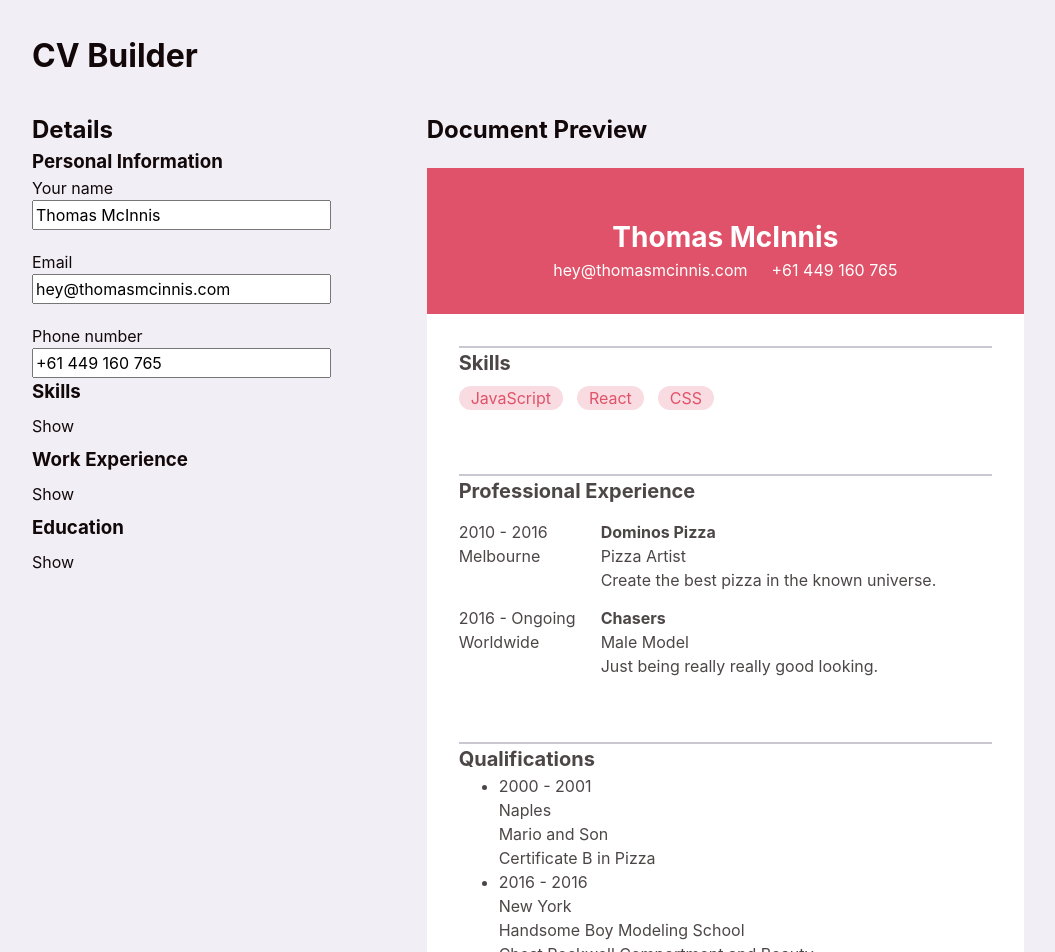
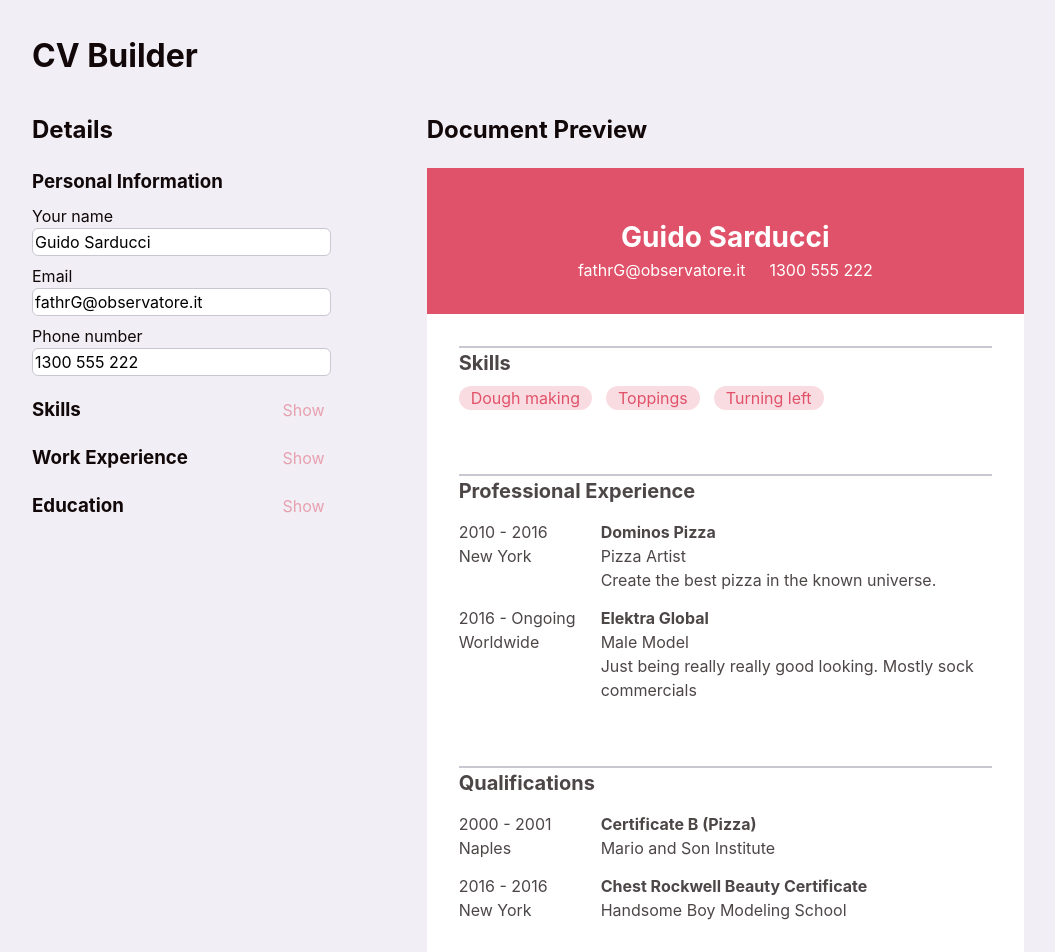
Before and after one commit to thomasmcinnis/odin-cv, a React (Vite) app: page / in a window 1280 px wide. Shown: the top 952 px of the page, without its empty margins (112-1167 px from the left). Built offline with nearby package versions, Linux system fonts and the light colour scheme.

Commit message:
Update styling

```diff
--- a/src/App.jsx
+++ b/src/App.jsx
@@ -11,15 +11,15 @@ import { EducationForm } from "./components/form-education";
 import { initialCourses } from "./model/courses";
 
 const initialDetails = {
-    name: 'Thomas McInnis',
-    email: 'hey@thomasmcinnis.com',
-    phone: '+61 449 160 765'
+    name: 'Guido Sarducci',
+    email: 'fathrG@observatore.it',
+    phone: '1300 555 222'
 }
 
 const initialSkills = [
-    { id: 0, name: 'JavaScript' },
-    { id: 1, name: 'React' },
-    { id: 2, name: 'CSS' },
+    { id: 0, name: 'Dough making' },
+    { id: 1, name: 'Toppings' },
+    { id: 2, name: 'Turning left' },
 ]
 
 function App() {
--- a/src/components/form-education.jsx
+++ b/src/components/form-education.jsx
@@ -75,10 +75,13 @@ export function EducationForm({ education, setEducation }) {
                 {education && education.map(course => (
                     <li key={course.id}>
                         {course.title}
-                        <button onClick={e => handleDelete(e, course.id)}
-                        >Delete</button>
-                        <button onClick={e => handleEdit(e, course)}
-                        >Edit</button>
+                        <span className="itemButtons">
+                            <button onClick={e => handleDelete(e, course.id)}
+                            >Delete</button>
+                            /
+                            <button onClick={e => handleEdit(e, course)}
+                            >Edit</button>
+                        </span>
                     </li>
                 ))}
             </ul>
--- a/src/components/form-roles.jsx
+++ b/src/components/form-roles.jsx
@@ -77,10 +77,13 @@ export function RolesForm({ roles, setRoles }) {
                 {roles && roles.map(role => (
                     <li key={role.id}>
                         {role.title}
-                        <button onClick={e => handleDelete(e, role.id)}
-                        >Delete</button>
-                        <button onClick={e => handleEdit(e, role)}
-                        >Edit</button>
+                        <span className="itemButtons">
+                            <button onClick={e => handleDelete(e, role.id)}
+                            >Delete</button>
+                            /
+                            <button onClick={e => handleEdit(e, role)}
+                            >Edit</button>
+                        </span>
                     </li>
                 ))}
             </ul>
--- a/src/components/form.jsx
+++ b/src/components/form.jsx
@@ -57,6 +57,7 @@ export function SkillsForm({ skills, setSkills }) {
         <form>
             <div>
                 <label htmlFor="skill">Add skill</label>
+                <div className="skillInput">
                     <input
                         type="text"
                         name="skill"
@@ -64,7 +65,6 @@ export function SkillsForm({ skills, setSkills }) {
                         value={name}
                         onChange={e => setName(e.target.value)}
                     />
-                <p>{name}</p>
                     <button onClick={(e) => {
                         e.preventDefault();
                         setSkills([
@@ -74,6 +74,7 @@ export function SkillsForm({ skills, setSkills }) {
                         setName('');
                     }}
                     >Add</button>
+                </div>
             </div>
             <ul>
                 {skills && skills.map(skill => (
--- a/src/components/panel.jsx
+++ b/src/components/panel.jsx
@@ -1,12 +1,11 @@
 export default function Panel({ title, children, isActive, onShow }) {
     return (
         <section className="panel">
-            <h3>{title}</h3>
-            {isActive ? (
-                <>{children}</>
-            ) : (
-                <button onClick={onShow}>Show</button>
-            )}
+            <div className="panelHeader">
+                <h3>{title}</h3>
+                {!isActive && <button onClick={onShow}>Show</button>}
+            </div>
+            {isActive && <>{children}</>}
         </section>
     )
 }
--- a/src/components/preview.jsx
+++ b/src/components/preview.jsx
@@ -41,7 +41,7 @@ export function RolesSection({ roles }) {
     return (
         <div className="pageSection">
             <p className="sectionTitle">Professional Experience</p>
-            <ul className="rolesList">
+            <ul className="previewList">
                 {roles && roles.map((role) => {
                     return (
                         <li key={role.id}>
@@ -50,7 +50,7 @@ export function RolesSection({ roles }) {
                                 <p>{role.location}</p>
                             </div>
                             <div>
-                                <p className="roleCompany">{role.company}</p>
+                                <p className="itemHeadline">{role.company}</p>
                                 <p>{role.title}</p>
                                 <p>{role.description}</p>
                             </div>
@@ -66,7 +66,7 @@ export function EducationSection({ courses }) {
     return (
         <div className="pageSection">
             <p className="sectionTitle">Qualifications</p>
-            <ul className="coursesList">
+            <ul className="previewList">
                 {courses && courses.map((course) => {
                     return (
                         <li key={course.id}>
@@ -75,8 +75,8 @@ export function EducationSection({ courses }) {
                                 <p>{course.location}</p>
                             </div>
                             <div>
-                                <p className="courseSchool">{course.school}</p>
-                                <p>{course.title}</p>
+                                <p className="itemHeadline">{course.title}</p>
+                                <p>{course.school}</p>
                             </div>
                         </li>
                     )
--- a/src/index.css
+++ b/src/index.css
@@ -105,37 +105,77 @@ main {
     margin-top: 2rem;
 }
 
-form,
+.formSection,
 .preview {
     display: flex;
     flex-direction: column;
     gap: 1.25rem;
 }
 
-form > section {
+form {
     display: flex;
     flex-direction: column;
-    gap: 0.825rem;
+    gap: 0.5rem;
+    margin-top: 0.5rem;
+}
+
+ul {
+    list-style: none;
+    padding-left: 0;
 }
 
 label {
     display: block;
 }
 
-input {
-    width: 100%;
-}
-
 button {
-    padding: 0.5rem 0;
     color: hsl(var(--txt));
     background: none;
-    border: none;
+    border: 1px solid hsl(var(--accent));
+    border-radius: 6px;
     cursor: pointer;
 
     &:hover {
         color: hsl(var(--accent));
     }
+}
+
+input {
+    width: 100%;
+    border-radius: 6px;
+    border: 1px solid hsl(var(--muted));
+}
+.panel ul {
+    margin-top: 1rem;
+
+    & li {
+        display: flex;
+        justify-content: space-between;
+    }
+
+    & button {
+        border: none;
+        color: hsl(var(--accent) / 0.5);
+    }
+}
+
+.itemButtons {
+    color: hsl(var(--accent) / 0.5);
+}
+
+.panelHeader {
+    display: flex;
+    justify-content: space-between;
+
+    & > button {
+        border: none;
+        color: hsl(var(--accent) / 0.5);
+    }
+}
+
+.skillInput {
+    display: flex;
+    gap: 0.5rem;
 }
 
 /* Styling for the document preview */
@@ -173,12 +213,6 @@ button {
     font-weight: 700;
 }
 
-.rolesList,
-.skillsList {
-    list-style: none;
-    padding-left: 0;
-}
-
 .skillsList {
     gap: 0.875rem;
     display: flex;
@@ -193,13 +227,13 @@ button {
     }
 }
 
-.rolesList li {
+.previewList li {
     display: grid;
     grid-template-columns: 8rem auto;
     gap: 0.875rem;
     margin-top: 0.875rem;
 }
 
-.roleCompany {
+.itemHeadline {
     font-weight: 700;
 }
--- a/src/model/courses.js
+++ b/src/model/courses.js
@@ -1,13 +1,13 @@
 const coursesData = [
     {
-        title: 'Certificate B in Pizza',
-        school: 'Mario and Son',
+        title: 'Certificate B (Pizza)',
+        school: 'Mario and Son Institute',
         startYear: '2000',
         endYear: '2001',
         location: 'Naples',
     },
     {
-        title: 'Chest Rockwell Comportment and Beauty',
+        title: 'Chest Rockwell Beauty Certificate',
         school: 'Handsome Boy Modeling School',
         startYear: '2016',
         endYear: '2016',
--- a/src/model/roles.js
+++ b/src/model/roles.js
@@ -4,16 +4,17 @@ const rolesData = [
         company: 'Dominos Pizza',
         startYear: '2010',
         endYear: '2016',
-        location: 'Melbourne',
+        location: 'New York',
         description: 'Create the best pizza in the known universe.',
     },
     {
         title: 'Male Model',
-        company: 'Chasers',
+        company: 'Elektra Global',
         startYear: '2016',
         endYear: 'Ongoing',
         location: 'Worldwide',
-        description: 'Just being really really good looking.',
+        description:
+            'Just being really really good looking. Mostly sock commercials',
     },
 ];
 
```
Lines whose indentation alone changed are shown as unchanged.
